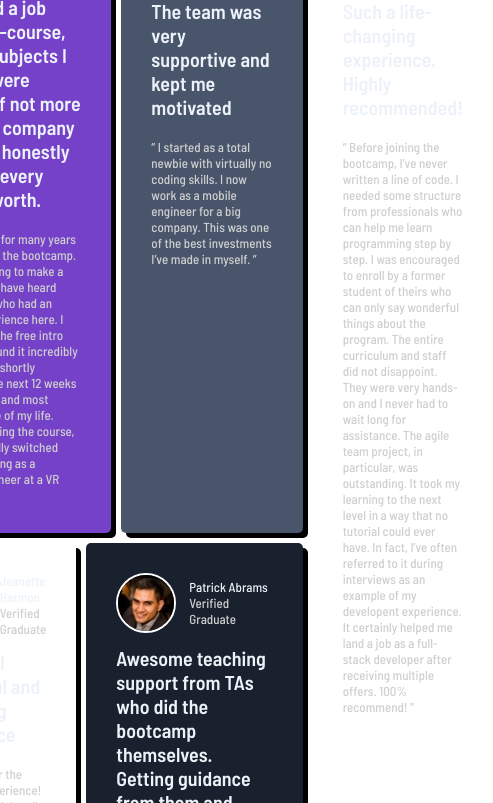
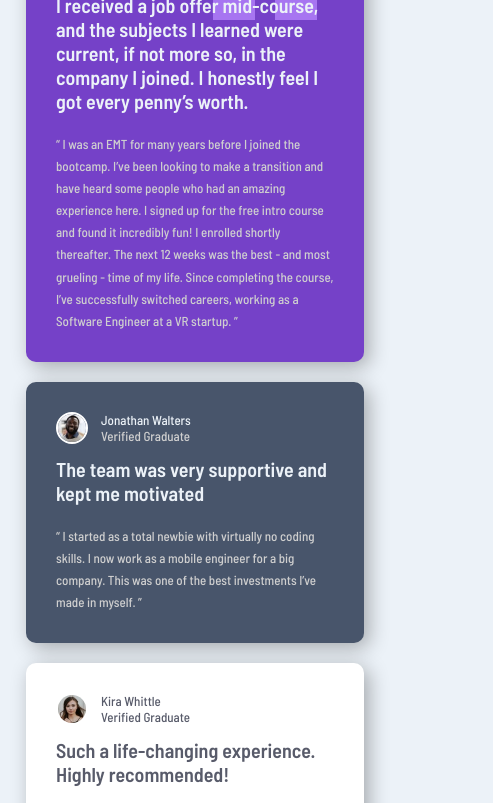
Before and after one commit to jmmaglonzo/Testimonial-Grid, a website: page index.html in a window 390 px wide. Shown: the part 108-911 px from the top of the page, 493 px wide, since content can reach past the window. Drawn offline with Linux system fonts and the light colour scheme.

Commit message:
add responsive design

```diff
--- a/index.html
+++ b/index.html
@@ -54,7 +54,7 @@
 
       <article class="testimonial-2 box">
         <div class="header">
-          <img src="images/image-daniel.jpg" alt="" />
+          <img src="images/image-jonathan.jpg" alt="" />
           <div class="name">
             <h4>Jonathan Walters</h4>
             <p>Verified Graduate</p>
@@ -72,9 +72,9 @@
         </div>
       </article>
 
-      <article class="testimonial-3 box">
+      <article class="testimonial-3 box dark">
         <div class="header">
-          <img src="images/image-daniel.jpg" alt="" />
+          <img src="images/image-kira.jpg" alt="" />
           <div class="name">
             <h4>Kira Whittle</h4>
             <p>Verified Graduate</p>
@@ -101,9 +101,9 @@
         </div>
       </article>
 
-      <article class="testimonial-4 box">
+      <article class="testimonial-4 box dark">
         <div class="header">
-          <img src="images/image-daniel.jpg" alt="" />
+          <img src="images/image-jeanette.jpg" alt="" />
           <div class="name">
             <h4>Jeanette Harmon</h4>
             <p>Verified Graduate</p>
@@ -122,7 +122,7 @@
 
       <article class="testimonial-5 box">
         <div class="header">
-          <img src="images/image-daniel.jpg" alt="" />
+          <img src="images/image-patrick.jpg" alt="" />
           <div class="name">
             <h4>Patrick Abrams</h4>
             <p>Verified Graduate</p>
--- /dev/null
+++ b/scss/_mediaqueries.scss
@@ -0,0 +1,19 @@
+@media (max-width: 1024px) {
+  .grid-container {
+    grid-template-columns: repeat(3, 1fr);
+    grid-template-rows: repeat(3, min-content);
+    grid-template-areas:
+      "box1 box1 box2"
+      "box4 box5 box5"
+      "box3 box3 box3";
+  }
+}
+
+@media (max-width: 768px) {
+  .grid-container {
+    display: flex;
+    flex-direction: column;
+    align-items: center;
+    justify-content: center;
+  }
+}
--- a/scss/_variables.scss
+++ b/scss/_variables.scss
@@ -3,6 +3,7 @@ $violet: hsl(263, 55%, 52%);
 $grayishBlue: #48556b;
 $blackishBlue: hsl(219, 29%, 14%);
 $white: #fff;
+$dark: hsl(230, 9%, 38%);
 
 // Neutral
 $light-gray: hsl(0, 0%, 81%);
@@ -22,4 +23,6 @@ body {
   display: flex;
   align-items: center;
   justify-content: center;
+  background-color: #ecf2f8;
+  padding: 2em;
 }
--- a/scss/styles.scss
+++ b/scss/styles.scss
@@ -6,20 +6,23 @@
   display: grid;
   grid-template-columns: repeat(4, 1fr);
   grid-template-rows: repeat(2, min-content);
-  grid-gap: 1rem;
+  grid-gap: 2rem;
   grid-template-areas:
     "box1 box1 box2 box3"
     "box4 box5 box5 box3";
   .box {
-    border-radius: 5px;
+    border-radius: 10px;
     padding: 3rem;
-    box-shadow: 5px 5px black;
+    box-shadow: 5px 5px 20px rgba(0, 0, 0, 0.3);
     display: flex;
     flex-direction: column;
   }
   .testimonial-1 {
     background-color: $violet;
     grid-area: box1;
+    background-image: url(../images/bg-pattern-quotation.svg);
+    background-position: 80% 0;
+    background-repeat: no-repeat;
   }
   .testimonial-2 {
     background-color: $grayishBlue;
@@ -47,6 +50,7 @@
     img {
       border-radius: 50%;
       border: 2px solid $white;
+      width: 3.2rem;
     }
 
     .name {
@@ -71,5 +75,25 @@
   .bottom {
     color: $light-gray;
     font-weight: 500;
+    line-height: 1.7;
+  }
+
+  .dark {
+    .header {
+      .name {
+        h4,
+        p {
+          color: $dark;
+        }
+      }
+    }
+    .top {
+      color: $dark;
+    }
+    .bottom {
+      color: $dark;
+    }
   }
 }
+
+@import "mediaqueries";
--- a/style-guide.md
+++ /dev/null
@@ -1,38 +0,0 @@
-# Front-end Style Guide
-
-## Layout
-
-The designs were created to the following widths:
-
-- Mobile: 375px
-- Desktop: 1440px
-
-## Colors
-
-### Primary
-
-Moderate violet: hsl(263, 55%, 52%)
-Very dark grayish blue: hsl(217, 19%, 35%)
-Very dark blackish blue: hsl(219, 29%, 14%)
-White: hsl(0, 0%, 100%)
-
-### Neutral
-
-Light gray: hsl(0, 0%, 81%)
-Light grayish blue: hsl(210, 46%, 95%)
-
-Note for text colors:
-
-1. "Verified Graduate" has the same color as the person's name with 50% opacity
-2. Review paragraphs inside the quotations have the same color as well, but are at 70% opacity
-
-## Typography
-
-### Body Copy
-
-- Font size: 13px
-
-### Font
-
-- Family: [Barlow Semi Condensed](https://fonts.google.com/specimen/Barlow+Semi+Condensed)
-- Weights: 500, 600
```
Also changed, not shown: content.md (deleted, +0 -52 lines), package.json (added, +11 -0 lines), README-template.md, README.md (deleted), css/styles.css, images/Screenshot 2023-09-26 115412.png (added).
